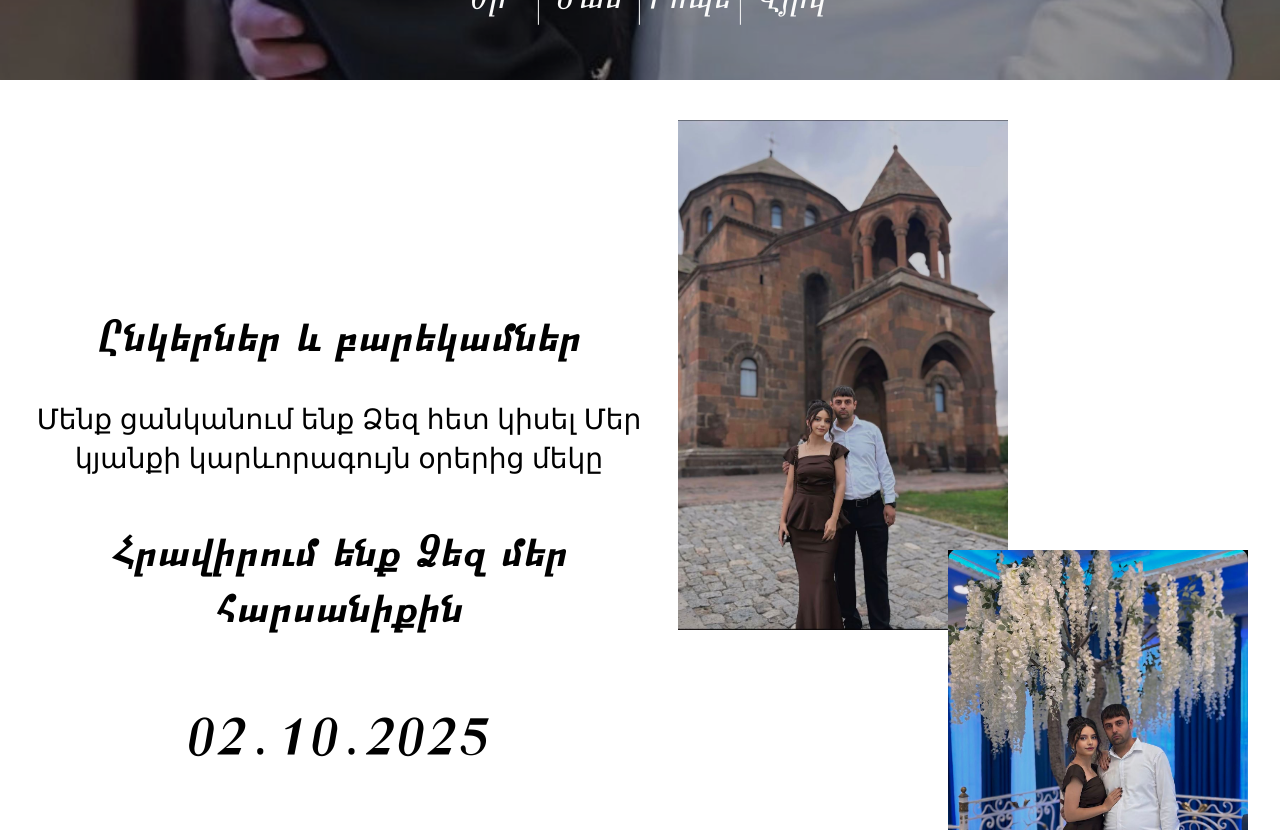
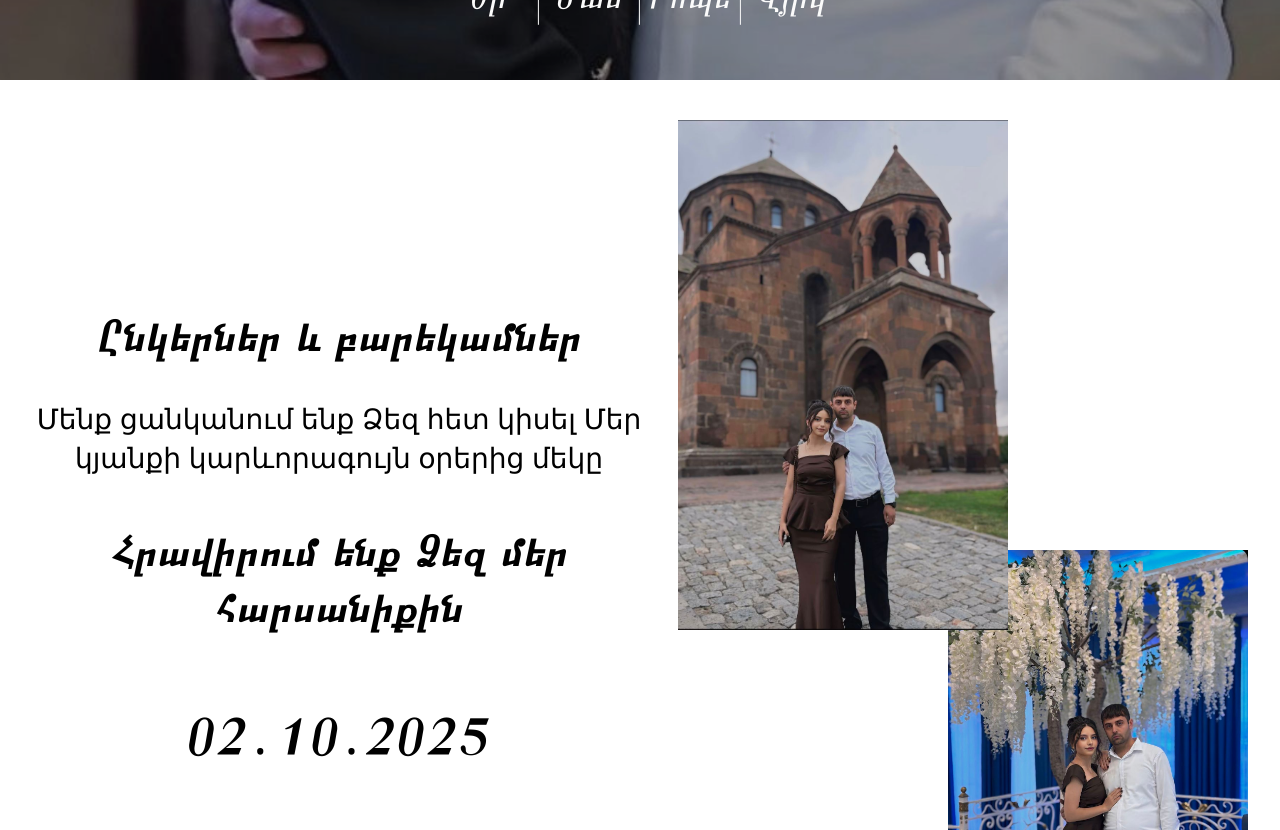
Before and after one commit to Hakob033/miqayel-anush, a Next.js app: page / in a window 1280 px wide. Shown: the part 720-1550 px from the top of the page. Built offline with nearby package versions, Linux system fonts and the light colour scheme; a web font is replaced by a local one.

Commit message:
update version 4.4

```diff
--- a/src/app/page.tsx
+++ b/src/app/page.tsx
@@ -57,7 +57,7 @@ export default function Home() {
             </SectionWrapper>
           </div>
           <div className="flex flex-col mt-10 w-screen sm:max-w-[570px] sm:justify-self-center ">
-            <div className="w-full flex justify-start">
+            <div className="w-full flex justify-start z-30">
               <motion.div
                 initial={{ x: -200, opacity: 0 }}
                 animate={{ x: 0, opacity: 1 }}
```
